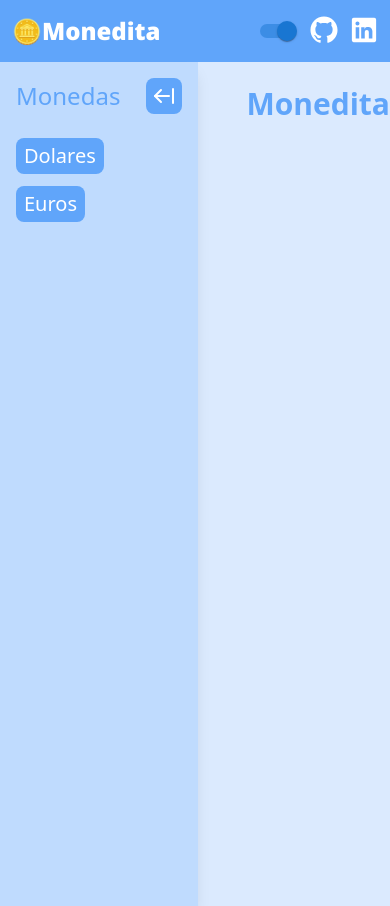
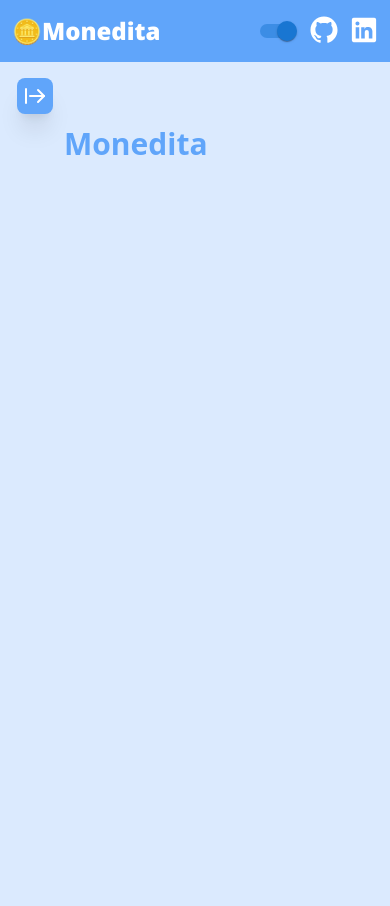
Before and after one commit to juanmisiac/monedita, a React (Vite) app: page / in a window 390 px wide. Built offline with nearby package versions, Linux system fonts and the light colour scheme.

Commit message:
Diseño responsive de SideNavBar completado

```diff
--- a/src/components/SideNavBar.tsx
+++ b/src/components/SideNavBar.tsx
@@ -8,27 +8,27 @@ import { Link } from 'react-router-dom';
 //Hay que hacer un estilo especifico para el boton del sidebar que es el link actual
 
 export const SideNavBar = (/*props: Props*/) => {
-  const [expanded, setExpanded] = useState(true) //EN EL FUTURO MEJORAR EL ESTADO DE expanded, NECESITO QUE SEA ESTADO GLOBAL
+  const [expanded, setExpanded] = useState(false) //EN EL FUTURO MEJORAR EL ESTADO DE expanded, NECESITO QUE SEA ESTADO GLOBAL
   return (
-    <aside className={`h-screen ${expanded ? "w-72" : "w-18"} duration-150 shadow-lg`}>
-      <nav className='h-full flex flex-col bg-blue-200 dark:bg-blue-950'>
+    <aside className={`h-screen ${expanded ? "w-72" : "w-18"} duration-150 sm:shadow-lg z-30`}>
+      <nav className={`h-full flex flex-col sm:bg-blue-200/80 sm:dark:bg-blue-950/80 ${expanded ? "bg-blue-200/80 dark:bg-blue-950/80 backdrop-blur-sm" : ""}`}>
         <div className='p-4 pb-2 flex justify-between items-center text-blue-400 dark:text-white font-medium'>
           <h2 className='text-2xl'>{expanded ? `Monedas` : ``}</h2>
           <button
-            className='p-1.5 rounded-lg bg-blue-400 dark:bg-blue-900 duration-150 hover:scale-105'
+            className='p-1.5 rounded-lg bg-blue-400 dark:bg-blue-900 duration-150 hover:scale-105 shadow-xl'
             onClick={() => setExpanded(curr => !curr)}>
             {expanded ? <ArrowLeftFromLine className='text-white' /> : <ArrowRightFromLine className='text-white' />}
           </button>
         </div>
-        <div className='flex flex-col px-4'>
+        <div className={`${expanded ? "" : "hidden"} sm:flex px-4`}>
           <ul className='text-white dark:text-white font-medium text-xl'>
             <li className='mt-4'>
-              <button className={`bg-blue-400 dark:bg-blue-900 px-2 py-1 rounded-lg duration-150 hover:scale-105 ${expanded ? "" : "w-9"}`}>
+              <button className={`bg-blue-400 dark:bg-blue-900 px-2 py-1 rounded-lg duration-150 hover:scale-105 shadow-xl ${expanded ? "" : "w-9"}`}>
                 <Link to={"/dolares"} className={`${expanded ? "" : "text-xs flex justify-center py-1.5"}`}>{expanded ? `Dolares` : `USD`}</Link>
               </button>
             </li>
             <li className='mt-3'>
-              <button className={`bg-blue-400 dark:bg-blue-900 px-2 py-1 rounded-lg duration-150 hover:scale-105 ${expanded ? "" : "w-9"}`}>
+              <button className={`bg-blue-400 dark:bg-blue-900 px-2 py-1 rounded-lg duration-150 hover:scale-105 shadow-xl ${expanded ? "" : "w-9"}`}>
                 <Link to={"/euros"} className={`${expanded ? "" : "text-xs flex justify-center py-1.5"}`}>{expanded ? `Euros` : `EUR`}</Link>
               </button>
             </li>
--- a/src/routes/DolaresPage.tsx
+++ b/src/routes/DolaresPage.tsx
@@ -7,7 +7,7 @@ export const DolaresPage = () => {
       <Header />
       <div className="flex bg-blue-100 dark:bg-[#1f305c]">
         <SideNavBar></SideNavBar>
-        <div className="flex mt-6 ms-12 text-blue-400 dark:text-white">
+        <div className="absolute sm:relative flex mt-16 sm:mt-6 ms-16 sm:m-12 text-blue-400 dark:text-white">
           <h2 className="text-3xl font-bold">Dolares</h2>
         </div>
       </div>
--- a/src/routes/HomePage.tsx
+++ b/src/routes/HomePage.tsx
@@ -7,7 +7,7 @@ export const HomePage = () => {
       <Header />
       <div className="flex bg-blue-100 dark:bg-[#1f305c]">
         <SideNavBar></SideNavBar>
-        <div className="flex mt-6 ms-12 text-blue-400 dark:text-white">
+        <div className="absolute flex mt-16 sm:mt-8 ms-16 sm:ms-28 text-blue-400 dark:text-white ">
           <h2 className="text-3xl font-bold">Monedita</h2>
         </div>
       </div>
```
